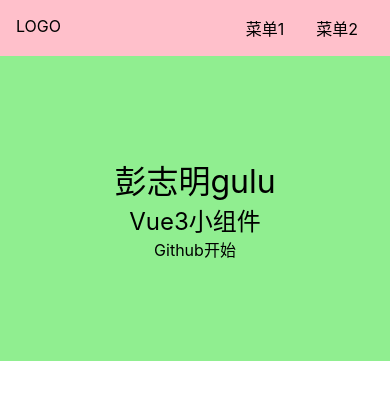
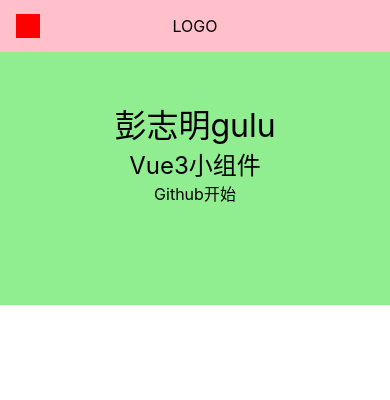
Before and after one commit to tryingpzm/pzm-vue3-gulu, a Vue app: page / in a window 390 px wide. Shown: the top 400 px of the page. Built offline with nearby package versions, Linux system fonts and the light colour scheme.

Commit message:
整体布局完成

```diff
--- a/src/App.vue
+++ b/src/App.vue
@@ -4,13 +4,19 @@
 
 <script lang="ts">
 import { ref, provide } from "vue";
+import { router } from "./router";
 
 export default {
   name: "App",
-  components: {},
-  setup(props) {
-    const menuVisible = ref(true);
-    provide("menuVisible", menuVisible);
+  setup() {
+    const width = document.documentElement.clientWidth;
+    const menuVisible = ref(width <= 500 ? false : true);
+    provide("menuVisible", menuVisible); // set
+    router.afterEach(() => {
+      if (width <= 500) {
+        menuVisible.value = false;
+      }
+    });
   }
 };
 </script>
--- /dev/null
+++ b/src/components/SwitchDemo.vue
@@ -0,0 +1,20 @@
+<template>
+  <div>
+    <div v-for="demoItem in demoArr" :key="demoItem">Switch 的文档</div>
+  </div>
+</template>
+
+<script lang="ts">
+export default {
+  setup() {
+    let demoArr = [];
+    demoArr.length = 100;
+    for (let i = 0; i < demoArr.length; i++) {
+      demoArr[i] = i;
+    }
+    return {
+      demoArr
+    };
+  }
+};
+</script>
--- a/src/components/Topnav.vue
+++ b/src/components/Topnav.vue
@@ -1,25 +1,23 @@
 <template>
   <div class="topnav">
-    <div class="logo" @click="toggleMenuVisible">LOGO</div>
+    <div class="logo">LOGO</div>
     <ul class="menu">
       <li>菜单1</li>
       <li>菜单2</li>
     </ul>
+    <span class="toggleAside" @click="toggleMenu"></span>
   </div>
 </template>
 
 <script lang="ts">
 import { inject, Ref } from "vue";
 export default {
-  setup(props) {
-    const menuVisible = inject<Ref>("menuVisible");
-    const toggleMenuVisible = () => {
+  setup() {
+    const menuVisible = inject<Ref<boolean>>("menuVisible"); // get
+    const toggleMenu = () => {
       menuVisible.value = !menuVisible.value;
     };
-
-    return {
-      toggleMenuVisible
-    };
+    return { toggleMenu };
   }
 };
 </script>
@@ -29,8 +27,13 @@ export default {
   background: pink;
   display: flex;
   padding: 16px;
-  position: relative;
+  position: fixed;
+  top: 0;
+  left: 0;
+  width: 100%;
   z-index: 10;
+  justify-content: center;
+  align-items: center;
   > .logo {
     max-width: 6em;
     margin-right: auto;
@@ -45,5 +48,26 @@ export default {
       margin: 0 1em;
     }
   }
+  > .toggleAside {
+    width: 24px;
+    height: 24px;
+    background: red;
+    position: absolute;
+    left: 16px;
+    top: 50%;
+    transform: translateY(-50%);
+    display: none;
+  }
+  @media (max-width: 500px) {
+    > .menu {
+      display: none;
+    }
+    > .logo {
+      margin: 0 auto;
+    }
+    > .toggleAside {
+      display: inline-block;
+    }
+  }
 }
 </style>
--- a/src/main.ts
+++ b/src/main.ts
@@ -1,26 +1,8 @@
-import { createApp } from 'vue'
-import App from './App.vue'
-import {createWebHistory, createRouter} from "vue-router"
-import './index.scss'
-import Home from "./views/Home.vue"
-import Doc from "./views/Doc.vue"
+import { createApp } from "vue";
+import App from "./App.vue";
+import "./index.scss";
+import { router } from './router';
 
-let history  = createWebHistory();
-let router = createRouter({
-    history,
-    routes: [
-        {
-            path: "/",
-            component: Home
-        },
-        {
-            path: "/doc",
-            component: Doc
-        }
-    ]
-});
-let app = createApp(App)
-
-app.use(router)
-
-app.mount('#app')
+const app = createApp(App);
+app.use(router);
+app.mount("#app");
--- /dev/null
+++ b/src/router.ts
@@ -0,0 +1,20 @@
+import { createWebHashHistory, createRouter } from "vue-router";
+import Home from "./views/Home.vue";
+import Doc from "./views/Doc.vue";
+import SwitchDemo from "./components/SwitchDemo.vue";
+
+const history = createWebHashHistory();
+export const router = createRouter({
+  history: history,
+  routes: [
+    { path: "/", component: Home },
+    {
+      path: "/doc",
+      component: Doc,
+      children: [{ path: "switch", component: SwitchDemo }],
+    },
+  ],
+});
+router.afterEach(() => {
+  console.log("路由切换了");
+});
--- a/src/views/Doc.vue
+++ b/src/views/Doc.vue
@@ -1,12 +1,12 @@
 <template>
-  <div>
-    <Topnav />
+  <div class="layout">
+    <Topnav class="nav" />
     <div class="content" v-if="menuVisible">
       <aside>
         <h2>组件列表</h2>
         <ol>
           <li>
-            <router-link to="/doc/swich">Switch 组件</router-link>
+            <router-link to="/doc/switch">Switch 组件</router-link>
           </li>
           <li>
             <router-link to="/doc/button">Button 组件</router-link>
@@ -19,7 +19,9 @@
           </li>
         </ol>
       </aside>
-      <main>主内容区</main>
+      <main>
+        <router-view />
+      </main>
     </div>
   </div>
 </template>
@@ -42,6 +44,33 @@ export default {
 </script>
 
 <style lang="scss" scoped>
+.layout {
+  display: flex;
+  flex-direction: column;
+  height: 100vh;
+  > .nav {
+    flex-shrink: 0;
+  }
+  > .content {
+    flex-grow: 1;
+    padding-top: 60px;
+    padding-left: 156px;
+    @media (max-width: 500px) {
+      padding-left: 0;
+    }
+  }
+}
+.content {
+  display: flex;
+  > aside {
+    flex-shrink: 0;
+  }
+  > main {
+    flex-grow: 1;
+    padding: 16px;
+    background: lightgreen;
+  }
+}
 aside {
   background: lightblue;
   width: 150px;
@@ -50,6 +79,7 @@ aside {
   top: 0;
   left: 0;
   padding-top: 70px;
+  height: 100%;
   > h2 {
     margin-bottom: 4px;
   }
@@ -59,5 +89,8 @@ aside {
       padding: 4px 0;
     }
   }
+  main {
+    overflow: auto;
+  }
 }
 </style>
```
Also changed, not shown: src/shims-vue.d.ts (line endings or trailing spaces).
